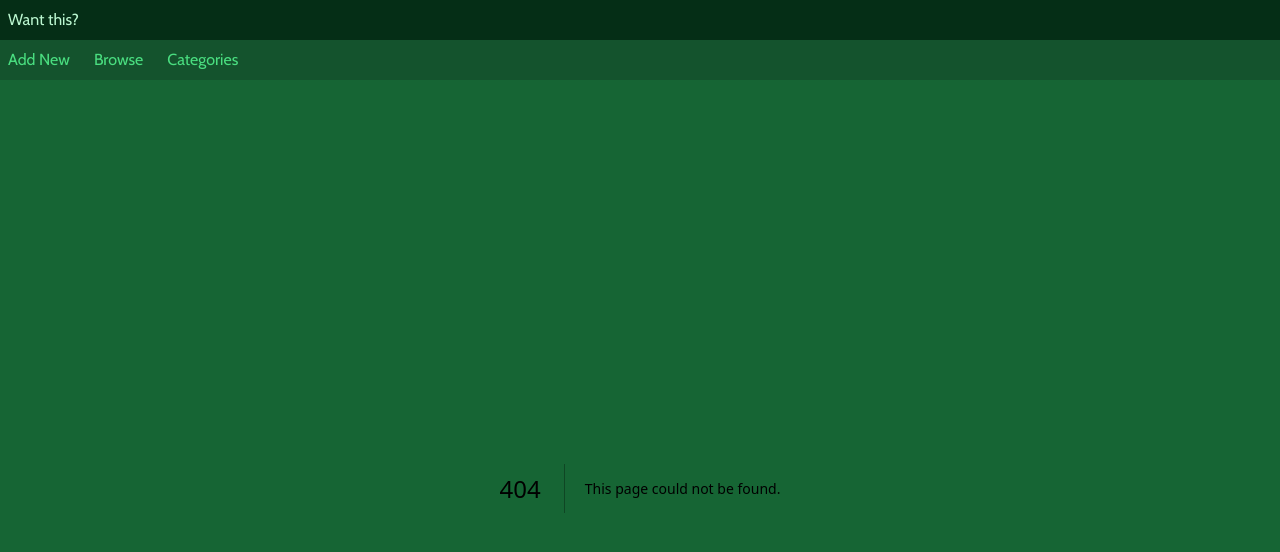
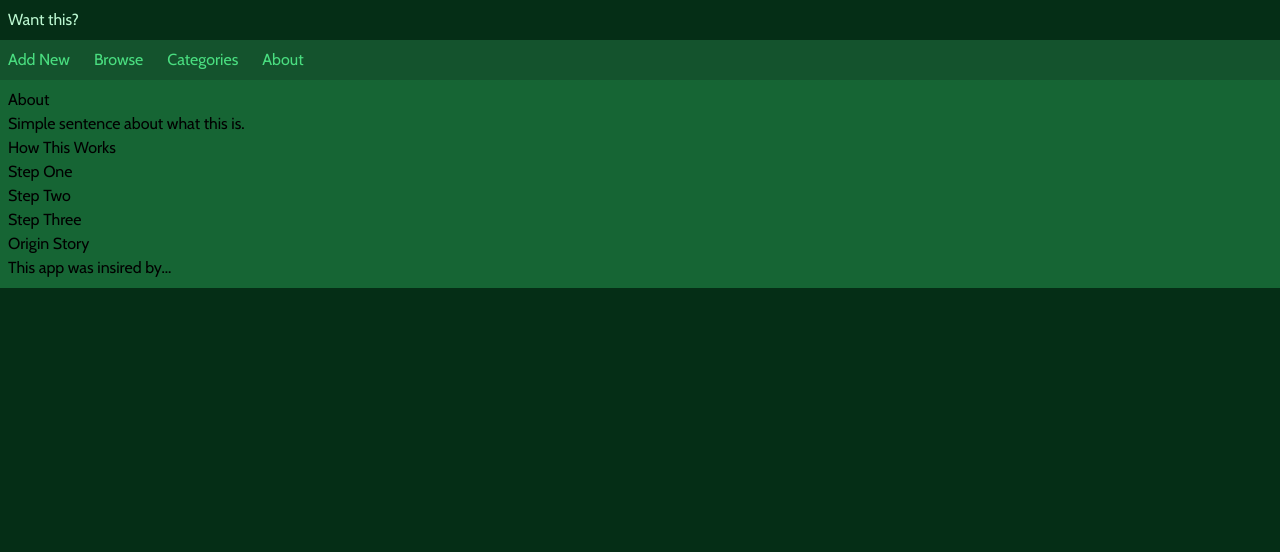
Before and after one commit to vkanicka/WhoCallsDibs, a Next.js app: page /about in a window 1280 px wide. Before the commit this address had no page. Shown: the top 552 px of the page. Built offline with nearby package versions, Linux system fonts and the light colour scheme.

Commit message:
Add About page route with starter text

```diff
--- /dev/null
+++ b/src/app/about/page.tsx
@@ -0,0 +1,17 @@
+const AboutPage = () => {
+    return (
+        <div>
+            <h1>About</h1>
+            <p>Simple sentence about what this is.</p>
+            <h3>How This Works</h3>
+            <ul>
+                <li>Step One</li>
+                <li>Step Two</li>
+                <li>Step Three</li>
+            </ul>
+            <h3>Origin Story</h3>
+            <p>This app was insired by...</p>
+        </div>
+    )
+}
+export default AboutPage;
--- a/src/app/item/[id]/page.tsx
+++ b/src/app/item/[id]/page.tsx
@@ -41,7 +41,6 @@ const ItemPage = () => {
                     {/* Ask quesiton / message owner if consent */}
                     {/* View Q&A */}
 
-                    {/* Make footer button sticky */}
                     <div className="sticky bottom-0">
                         <DibsButton item={item} />
                     </div>
--- a/src/components/subnav.tsx
+++ b/src/components/subnav.tsx
@@ -6,6 +6,7 @@ const Subnav = () => {
             <Link href='/add/'>Add New</Link>
             <Link href='/browse/'>Browse</Link>
             <Link href='/categories/'>Categories</Link>
+            <Link href='/about/'>About</Link>
         </nav>
     )
 }
```
